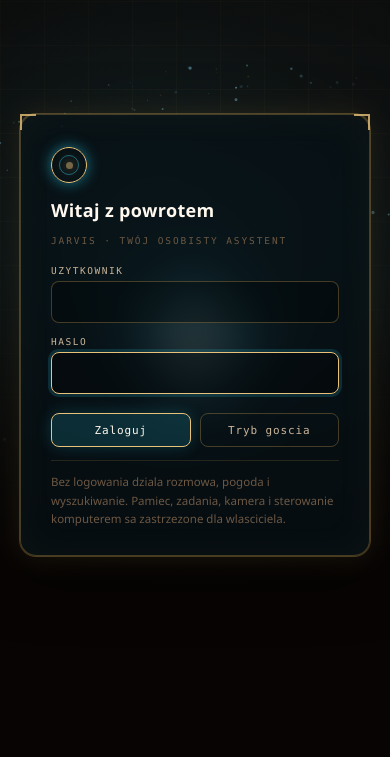
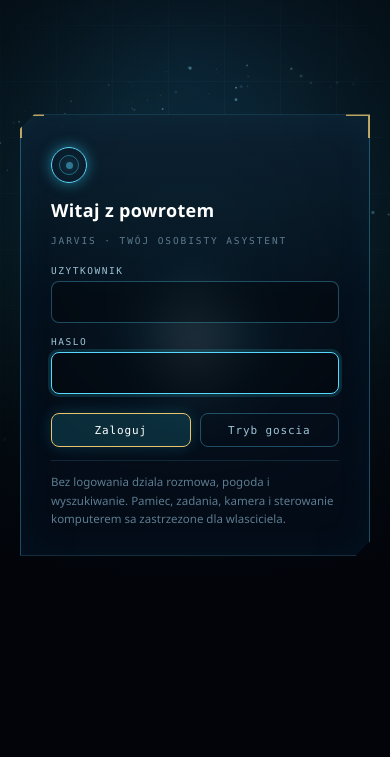
Before and after one commit to gawronskimiloszgm-droid/Jarvis, a website: page public/index.html in a window 390 px wide. Shown: the part 87-844 px from the top of the page. Drawn offline with Linux system fonts and the light colour scheme; no server answers; animation ran at ten frames a second.

Commit message:
Rebuild the Jarvis look as a Stark workshop HUD.
Cyan and gold frame, arc-reactor rings, and holographic windows sit on top of the existing screens.

```diff
--- a/public/index.html
+++ b/public/index.html
@@ -9,9 +9,18 @@
 <link rel="icon" href="/icons/icon-192.png" type="image/png" />
 <link rel="apple-touch-icon" href="/icons/icon-192.png" />
 <link rel="stylesheet" href="/style.css" />
+<link rel="stylesheet" href="/iron.css" />
 <link rel="stylesheet" href="/edith.css" />
 </head>
 <body>
+  <div class="iron-sky" aria-hidden="true">
+    <div class="iron-vignette"></div>
+    <div class="iron-scan"></div>
+    <div class="iron-frame">
+      <i></i><i></i><i></i><i></i>
+    </div>
+    <div class="iron-ticks"></div>
+  </div>
   <div class="grid-field" aria-hidden="true"></div>
   <canvas class="galaxy" id="galaxyCanvas" aria-hidden="true"></canvas>
 
@@ -62,6 +71,9 @@
     </div>
 
     <div class="idle-core">
+      <div class="reactor" aria-hidden="true">
+        <span></span><span></span><span></span><span></span>
+      </div>
       <canvas id="coreCanvas"></canvas>
       <button class="core-hit" id="coreHit" title="Kliknij, zeby wyciszyc / wznowic rozmowe"></button>
       <div class="core-state" id="coreState">Gotowy</div>
--- /dev/null
+++ b/public/iron.css
@@ -0,0 +1,145 @@
+/* J.A.R.V.I.S. — warsztat Starka. Nakladka na istniejacy uklad. */
+
+:root {
+  --bg: #05080e;
+  --bg-deep: #02040a;
+  --panel: rgba(6, 18, 32, 0.72);
+  --panel-2: rgba(8, 22, 38, 0.55);
+  --panel-3: rgba(18, 48, 72, 0.45);
+  --line: rgba(90, 210, 255, 0.32);
+  --line-2: rgba(90, 210, 255, 0.14);
+  --line-3: rgba(232, 196, 110, 0.7);
+  --blue: #5ad7ff;
+  --ice: #d8f6ff;
+  --amber: #e8c46e;
+  --red: #ff4d6a;
+  --good: #7dffb2;
+  --dim: #9ec4d6;
+  --faint: #5d7c90;
+  --txt: #e7f6ff;
+  --bright: #ffffff;
+  --glow: 0 0 0 1px rgba(90, 210, 255, 0.35), 0 0 32px rgba(40, 160, 255, 0.16), inset 0 0 40px rgba(40, 180, 255, 0.05);
+}
+
+html, body {
+  background:
+    radial-gradient(900px 520px at 50% 18%, rgba(40, 140, 220, 0.16), transparent 60%),
+    radial-gradient(700px 480px at 80% 90%, rgba(232, 196, 110, 0.06), transparent 55%),
+    var(--bg);
+}
+
+.iron-sky { position: fixed; inset: 0; z-index: 2; pointer-events: none; }
+.iron-vignette {
+  position: absolute; inset: 0;
+  background: radial-gradient(70% 70% at 50% 45%, transparent 40%, rgba(0, 0, 0, 0.55) 100%);
+}
+.iron-scan {
+  position: absolute; left: 0; right: 0; height: 18%;
+  background: linear-gradient(180deg, transparent, rgba(90, 215, 255, 0.07), transparent);
+  animation: iron-sweep 7s linear infinite;
+}
+@keyframes iron-sweep { from { top: -20%; } to { top: 110%; } }
+
+.iron-frame { position: absolute; inset: 10px; }
+.iron-frame i { position: absolute; width: 46px; height: 46px; border: 2px solid rgba(90, 215, 255, 0.55); }
+.iron-frame i:nth-child(1) { top: 0; left: 0; border-right: 0; border-bottom: 0; }
+.iron-frame i:nth-child(2) { top: 0; right: 0; border-left: 0; border-bottom: 0; }
+.iron-frame i:nth-child(3) { bottom: 0; left: 0; border-right: 0; border-top: 0; }
+.iron-frame i:nth-child(4) { bottom: 0; right: 0; border-left: 0; border-top: 0; }
+.iron-ticks {
+  position: absolute; inset: 18px;
+  background:
+    linear-gradient(90deg, rgba(232, 196, 110, 0.35) 0 10px, transparent 10px) left top / 100% 1px no-repeat,
+    linear-gradient(90deg, rgba(232, 196, 110, 0.35) 0 10px, transparent 10px) right bottom / 100% 1px no-repeat;
+  opacity: 0.7;
+}
+
+.grid-field {
+  background-image:
+    linear-gradient(rgba(90, 215, 255, 0.06) 1px, transparent 1px),
+    linear-gradient(90deg, rgba(90, 215, 255, 0.06) 1px, transparent 1px);
+  background-size: 56px 56px;
+}
+
+.boot { background: radial-gradient(500px 400px at 50% 42%, rgba(40, 160, 255, 0.18), var(--bg-deep) 70%); }
+.boot-name {
+  color: var(--bright);
+  text-shadow: 0 0 18px rgba(90, 215, 255, 0.85), 0 0 2px #fff;
+  letter-spacing: 0.42em;
+}
+
+.auth-box, .holo-window, .palette-box, .idle-card {
+  clip-path: polygon(14px 0, 100% 0, 100% calc(100% - 14px), calc(100% - 14px) 100%, 0 100%, 0 14px);
+  border-radius: 0;
+  background:
+    linear-gradient(180deg, rgba(90, 215, 255, 0.08), transparent 42%),
+    rgba(4, 14, 26, 0.78);
+  box-shadow: var(--glow), 0 24px 60px rgba(0, 0, 0, 0.5);
+}
+
+.holo-window::before, .holo-window::after,
+.auth-box::before, .auth-box::after {
+  width: 22px; height: 22px;
+  border-color: var(--amber);
+}
+
+.ops { background: transparent; }
+.ops-head, .dock {
+  background: linear-gradient(180deg, rgba(4, 12, 22, 0.88), rgba(4, 12, 22, 0.62));
+  border-color: rgba(90, 215, 255, 0.28);
+}
+.ops-head { box-shadow: inset 0 -1px 0 rgba(232, 196, 110, 0.35); }
+.brand-txt b { letter-spacing: 0.22em; text-shadow: 0 0 12px rgba(90, 215, 255, 0.45); }
+.brand-mark i:nth-child(1) { animation: iron-spin 14s linear infinite; }
+@keyframes iron-spin { to { transform: rotate(360deg); } }
+
+.idle { background: transparent; }
+.reactor { position: absolute; width: min(62vh, 72vw, 560px); height: min(62vh, 72vw, 560px); }
+.reactor span {
+  position: absolute; inset: 0; border-radius: 50%;
+  border: 1px solid rgba(90, 215, 255, 0.35);
+  box-shadow: inset 0 0 40px rgba(90, 215, 255, 0.08), 0 0 30px rgba(90, 215, 255, 0.08);
+}
+.reactor span:nth-child(1) { animation: iron-spin 22s linear infinite; border-style: dashed; }
+.reactor span:nth-child(2) { inset: 8%; border-color: rgba(232, 196, 110, 0.55); animation: iron-spin 16s linear infinite reverse; }
+.reactor span:nth-child(3) { inset: 18%; border-width: 2px; }
+.reactor span:nth-child(4) {
+  inset: 34%;
+  background: radial-gradient(circle, rgba(180, 240, 255, 0.55), rgba(40, 160, 255, 0.05) 62%, transparent 70%);
+  border: 0;
+  filter: blur(0.2px);
+  animation: hg-blink 3.2s ease-in-out infinite;
+}
+
+.core-state { letter-spacing: 0.42em; color: var(--amber); text-shadow: 0 0 12px rgba(232, 196, 110, 0.45); }
+.idle-time b { font-size: 42px; text-shadow: 0 0 24px rgba(90, 215, 255, 0.55); }
+.idle-enter {
+  letter-spacing: 0.28em;
+  background: linear-gradient(180deg, rgba(90, 215, 255, 0.2), rgba(90, 215, 255, 0.05));
+  border-color: var(--amber);
+}
+
+.holo-titlebar {
+  background: linear-gradient(90deg, rgba(90, 215, 255, 0.16), transparent 70%);
+  border-bottom-color: rgba(232, 196, 110, 0.35);
+}
+.holo-title { letter-spacing: 0.16em; }
+.dock-btn.on {
+  border-color: var(--amber);
+  box-shadow: 0 0 16px rgba(232, 196, 110, 0.28), inset 0 0 12px rgba(90, 215, 255, 0.12);
+}
+.btn.primary { border-color: var(--amber); }
+
+.side-core {
+  background:
+    radial-gradient(circle at 50% 55%, rgba(90, 215, 255, 0.16), transparent 58%);
+}
+
+.feed .said.jv { text-shadow: 0 0 12px rgba(90, 215, 255, 0.12); }
+
+@media (max-width: 760px) {
+  .iron-frame { inset: 4px; }
+  .iron-frame i { width: 22px; height: 22px; }
+  .reactor { width: min(78vw, 360px); height: min(78vw, 360px); }
+  .idle-time b { font-size: 28px; }
+}
```
